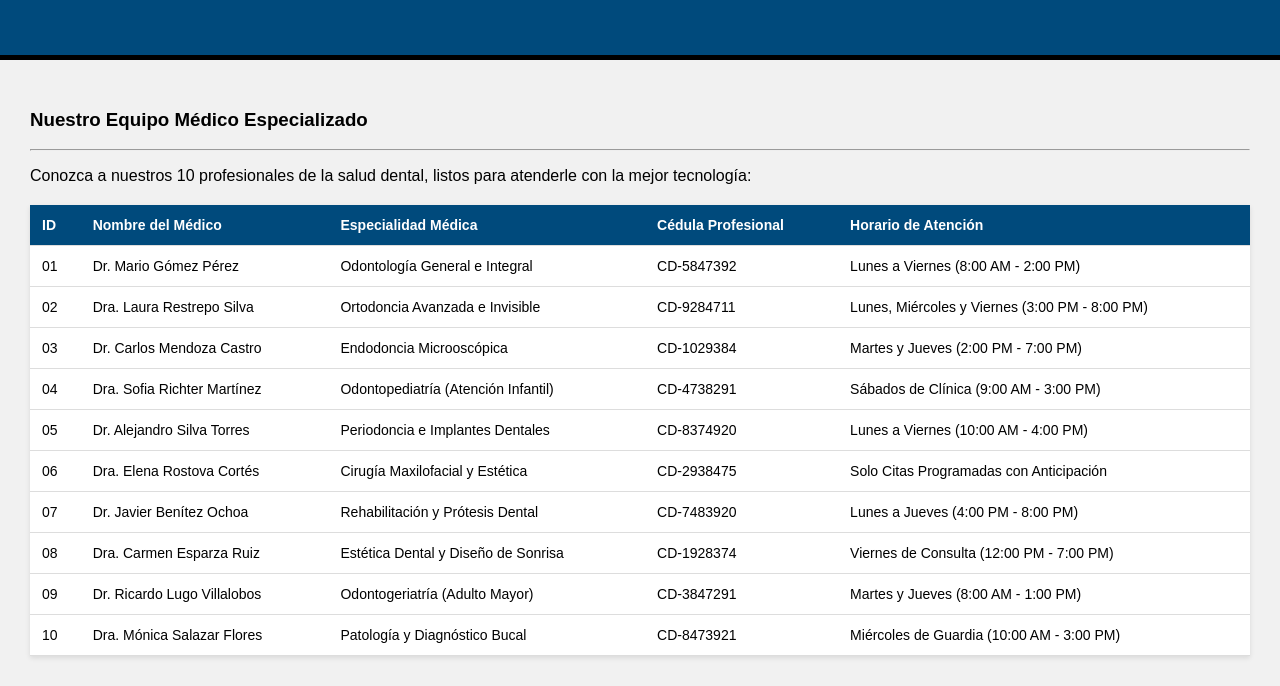
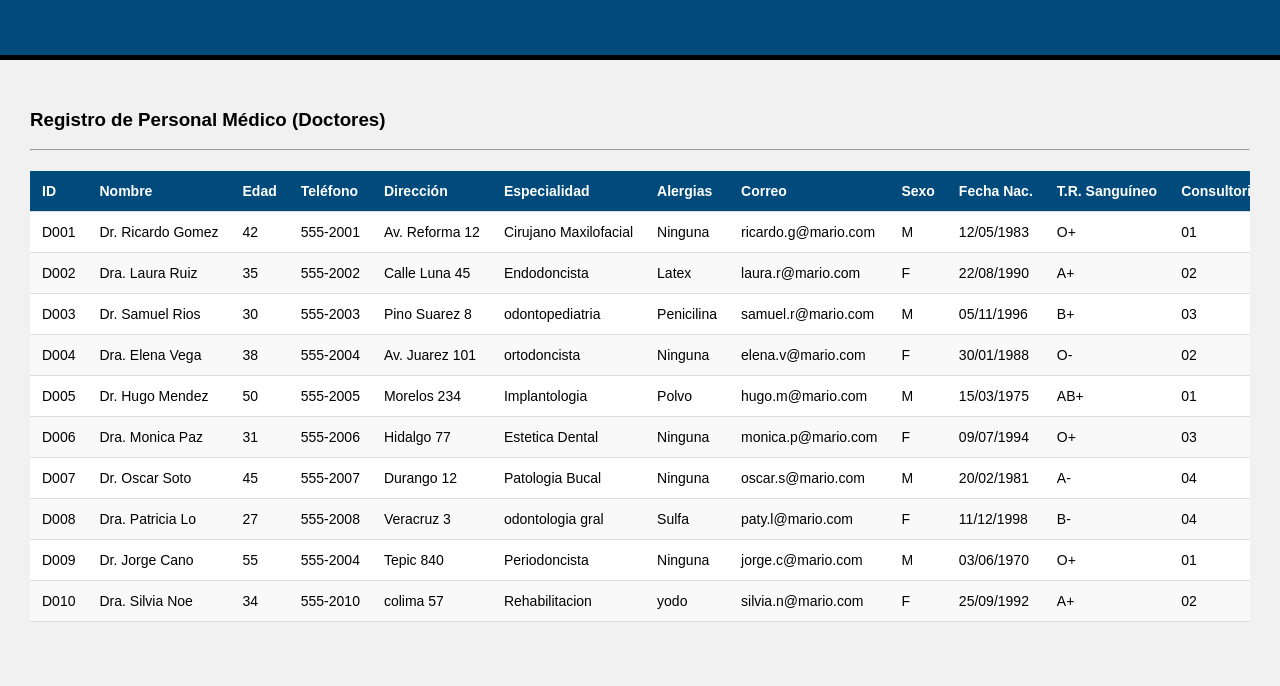
Before and after one commit to MarioMoriel1172/consultorio-dental_1172, a plain HTML site: page doctores.html in a window 1280 px wide. Shown: the part 288-974 px from the top of the page. After the commit the page ends 940 px from the top, so only its background shows below. Drawn offline with Linux system fonts and the light colour scheme.

Commit message:
Update doctores.html

```diff
--- a/doctores.html
+++ b/doctores.html
@@ -4,73 +4,18 @@
   <meta charset="UTF-8">
   <title>Mario Dentals - Doctores</title>
   <style>
-    * {
-      box-sizing: border-box;
-    }
-
-    body {
-      font-family: Arial, Helvetica, sans-serif;
-      margin: 0;
-      background-color: #f1f1f1;
-    }
-
-    header {
-      background-color: #004a7c;
-      padding: 40px;
-      text-align: center;
-      color: white;
-      border-bottom: 5px solid #000000;
-    }
-
-    article {
-      float: left;
-      padding: 30px;
-      width: 100%;
-      background-color: #f1f1f1;
-      min-height: 500px;
-    }
-
-    .logo-dental {
-      width: 150px;
-      height: auto;
-      border-radius: 10px;
-      margin-bottom: 15px;
-      background-color: white;
-      padding: 10px;
-    }
-
-    h2 {
-      margin: 0;
-      font-size: 40px;
-      letter-spacing: 2px;
-    }
-
-    .slogan {
-      margin-top: 10px;
-      font-size: 18px;
-      font-style: italic;
-    }
-
-    table {
-      width: 100%;
-      border-collapse: collapse;
-      margin-top: 20px;
-      background-color: white;
-      box-shadow: 0 2px 5px rgba(0,0,0,0.1);
-    }
-
-    th, td {
-      padding: 12px;
-      text-align: left;
-      border-bottom: 1px solid #ddd;
-      font-size: 14px;
-    }
-
-    th {
-      background-color: #004a7c;
-      color: white;
-      font-weight: bold;
-    }
+    * { box-sizing: border-box; }
+    body { font-family: Arial, Helvetica, sans-serif; margin: 0; background-color: #f1f1f1; }
+    header { background-color: #004a7c; padding: 40px; text-align: center; color: white; border-bottom: 5px solid #000000; }
+    article { float: left; padding: 30px; width: 100%; background-color: #f1f1f1; min-height: 500px; }
+    .logo-dental { width: 150px; height: auto; border-radius: 10px; margin-bottom: 15px; background-color: white; padding: 10px; }
+    h2 { margin: 0; font-size: 40px; letter-spacing: 2px; }
+    .slogan { margin-top: 10px; font-size: 18px; font-style: italic; }
+    .contenedor-tabla { width: 100%; overflow-x: auto; margin-top: 20px; }
+    table { width: 100%; border-collapse: collapse; background-color: white; box-shadow: 0 2px 5px rgba(0,0,0,0.1); }
+    th, td { padding: 12px; text-align: left; border-bottom: 1px solid #ddd; font-size: 14px; white-space: nowrap; }
+    th { background-color: #004a7c; color: white; font-weight: bold; }
+    tbody tr:nth-child(even) { background-color: #f9f9f9; }
   </style>
 </head>
 <body>
@@ -83,93 +28,40 @@
 
 <section>
   <article>
-    <h1>Nuestro Equipo Médico Especializado</h1>
+    <h1>Registro de Personal Médico (Doctores)</h1>
     <hr>
-    <p>Conozca a nuestros 10 profesionales de la salud dental, listos para atenderle con la mejor tecnología:</p>
-
+    <div class="contenedor-tabla">
       <table>
         <thead>
           <tr>
             <th>ID</th>
-          <th>Nombre del Médico</th>
-          <th>Especialidad Médica</th>
-          <th>Cédula Profesional</th>
-          <th>Horario de Atención</th>
+            <th>Nombre</th>
+            <th>Edad</th>
+            <th>Teléfono</th>
+            <th>Dirección</th>
+            <th>Especialidad</th>
+            <th>Alergias</th>
+            <th>Correo</th>
+            <th>Sexo</th>
+            <th>Fecha Nac.</th>
+            <th>T.R. Sanguíneo</th>
+            <th>Consultorio</th>
           </tr>
         </thead>
         <tbody>
-        <tr>
-          <td>01</td>
-          <td>Dr. Mario Gómez Pérez</td>
-          <td>Odontología General e Integral</td>
-          <td>CD-5847392</td>
-          <td>Lunes a Viernes (8:00 AM - 2:00 PM)</td>
-        </tr>
-        <tr>
-          <td>02</td>
-          <td>Dra. Laura Restrepo Silva</td>
-          <td>Ortodoncia Avanzada e Invisible</td>
-          <td>CD-9284711</td>
-          <td>Lunes, Miércoles y Viernes (3:00 PM - 8:00 PM)</td>
-        </tr>
-        <tr>
-          <td>03</td>
-          <td>Dr. Carlos Mendoza Castro</td>
-          <td>Endodoncia Microoscópica</td>
-          <td>CD-1029384</td>
-          <td>Martes y Jueves (2:00 PM - 7:00 PM)</td>
-        </tr>
-        <tr>
-          <td>04</td>
-          <td>Dra. Sofia Richter Martínez</td>
-          <td>Odontopediatría (Atención Infantil)</td>
-          <td>CD-4738291</td>
-          <td>Sábados de Clínica (9:00 AM - 3:00 PM)</td>
-        </tr>
-        <tr>
-          <td>05</td>
-          <td>Dr. Alejandro Silva Torres</td>
-          <td>Periodoncia e Implantes Dentales</td>
-          <td>CD-8374920</td>
-          <td>Lunes a Viernes (10:00 AM - 4:00 PM)</td>
-        </tr>
-        <tr>
-          <td>06</td>
-          <td>Dra. Elena Rostova Cortés</td>
-          <td>Cirugía Maxilofacial y Estética</td>
-          <td>CD-2938475</td>
-          <td>Solo Citas Programadas con Anticipación</td>
-        </tr>
-        <tr>
-          <td>07</td>
-          <td>Dr. Javier Benítez Ochoa</td>
-          <td>Rehabilitación y Prótesis Dental</td>
-          <td>CD-7483920</td>
-          <td>Lunes a Jueves (4:00 PM - 8:00 PM)</td>
-        </tr>
-        <tr>
-          <td>08</td>
-          <td>Dra. Carmen Esparza Ruiz</td>
-          <td>Estética Dental y Diseño de Sonrisa</td>
-          <td>CD-1928374</td>
-          <td>Viernes de Consulta (12:00 PM - 7:00 PM)</td>
-        </tr>
-        <tr>
-          <td>09</td>
-          <td>Dr. Ricardo Lugo Villalobos</td>
-          <td>Odontogeriatría (Adulto Mayor)</td>
-          <td>CD-3847291</td>
-          <td>Martes y Jueves (8:00 AM - 1:00 PM)</td>
-        </tr>
-        <tr>
-          <td>10</td>
-          <td>Dra. Mónica Salazar Flores</td>
-          <td>Patología y Diagnóstico Bucal</td>
-          <td>CD-8473921</td>
-          <td>Miércoles de Guardia (10:00 AM - 3:00 PM)</td>
-        </tr>
+          <tr><td>D001</td><td>Dr. Ricardo Gomez</td><td>42</td><td>555-2001</td><td>Av. Reforma 12</td><td>Cirujano Maxilofacial</td><td>Ninguna</td><td>ricardo.g@mario.com</td><td>M</td><td>12/05/1983</td><td>O+</td><td>01</td></tr>
+          <tr><td>D002</td><td>Dra. Laura Ruiz</td><td>35</td><td>555-2002</td><td>Calle Luna 45</td><td>Endodoncista</td><td>Latex</td><td>laura.r@mario.com</td><td>F</td><td>22/08/1990</td><td>A+</td><td>02</td></tr>
+          <tr><td>D003</td><td>Dr. Samuel Rios</td><td>30</td><td>555-2003</td><td>Pino Suarez 8</td><td>odontopediatria</td><td>Penicilina</td><td>samuel.r@mario.com</td><td>M</td><td>05/11/1996</td><td>B+</td><td>03</td></tr>
+          <tr><td>D004</td><td>Dra. Elena Vega</td><td>38</td><td>555-2004</td><td>Av. Juarez 101</td><td>ortodoncista</td><td>Ninguna</td><td>elena.v@mario.com</td><td>F</td><td>30/01/1988</td><td>O-</td><td>02</td></tr>
+          <tr><td>D005</td><td>Dr. Hugo Mendez</td><td>50</td><td>555-2005</td><td>Morelos 234</td><td>Implantologia</td><td>Polvo</td><td>hugo.m@mario.com</td><td>M</td><td>15/03/1975</td><td>AB+</td><td>01</td></tr>
+          <tr><td>D006</td><td>Dra. Monica Paz</td><td>31</td><td>555-2006</td><td>Hidalgo 77</td><td>Estetica Dental</td><td>Ninguna</td><td>monica.p@mario.com</td><td>F</td><td>09/07/1994</td><td>O+</td><td>03</td></tr>
+          <tr><td>D007</td><td>Dr. Oscar Soto</td><td>45</td><td>555-2007</td><td>Durango 12</td><td>Patologia Bucal</td><td>Ninguna</td><td>oscar.s@mario.com</td><td>M</td><td>20/02/1981</td><td>A-</td><td>04</td></tr>
+          <tr><td>D008</td><td>Dra. Patricia Lo</td><td>27</td><td>555-2008</td><td>Veracruz 3</td><td>odontologia gral</td><td>Sulfa</td><td>paty.l@mario.com</td><td>F</td><td>11/12/1998</td><td>B-</td><td>04</td></tr>
+          <tr><td>D009</td><td>Dr. Jorge Cano</td><td>55</td><td>555-2004</td><td>Tepic 840</td><td>Periodoncista</td><td>Ninguna</td><td>jorge.c@mario.com</td><td>M</td><td>03/06/1970</td><td>O+</td><td>01</td></tr>
+          <tr><td>D010</td><td>Dra. Silvia Noe</td><td>34</td><td>555-2010</td><td>colima 57</td><td>Rehabilitacion</td><td>yodo</td><td>silvia.n@mario.com</td><td>F</td><td>25/09/1992</td><td>A+</td><td>02</td></tr>
         </tbody>
       </table>
+    </div>
   </article>
 </section>
 
```
Lines whose indentation alone changed are shown as unchanged.
